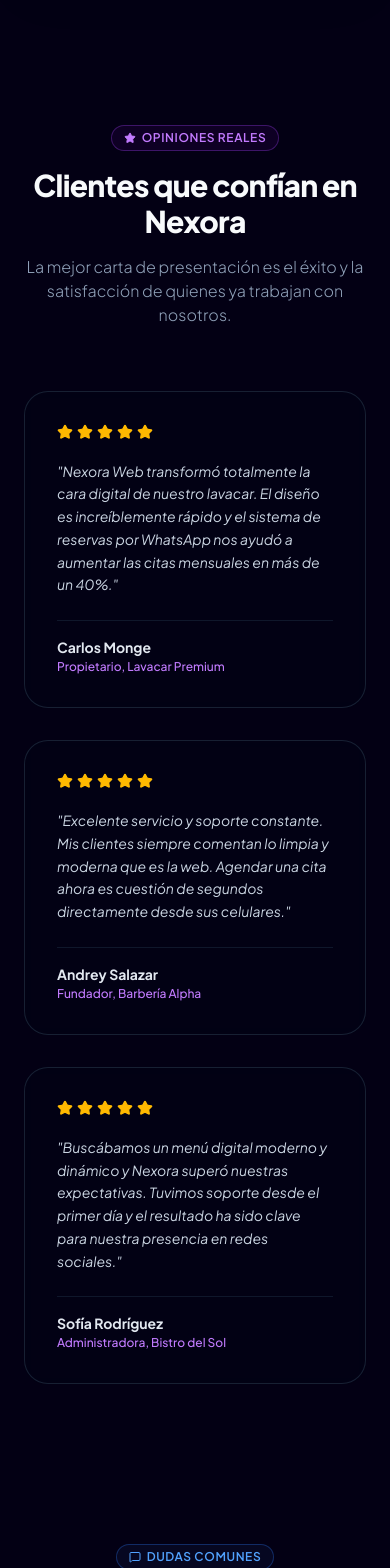
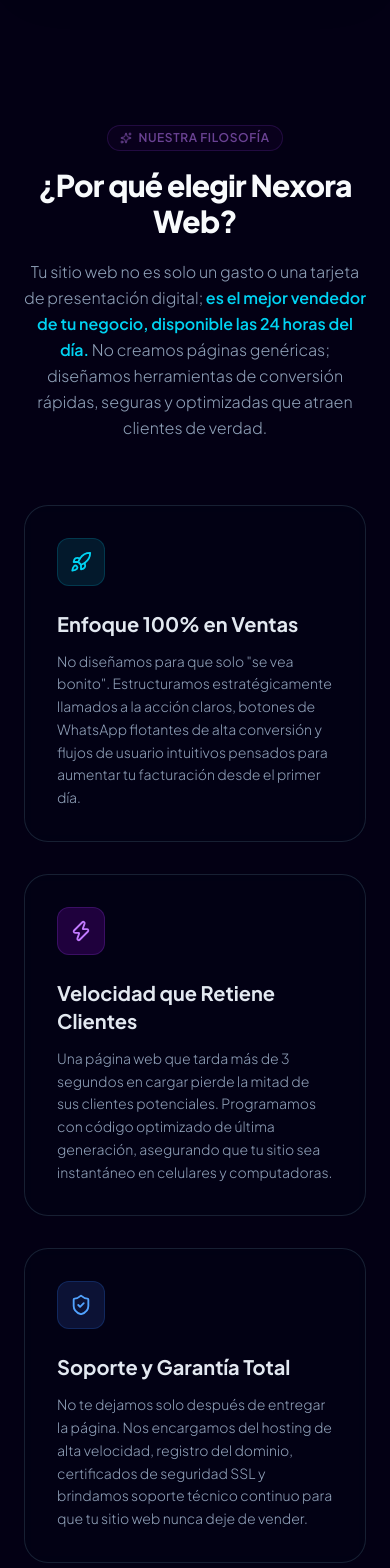
Before and after one commit to NexuraWebCR/Nexura-Web-CR, a React (Vite) app in the folder nexora-web/: page / in a window 390 px wide. Shown: the part 6420-7988 px from the top of the page. Built offline with nearby package versions, Linux system fonts and the light colour scheme.

Commit message:
Se quitaron las opiniones y se agrego el porque elegirnos

```diff
--- a/nexora-web/src/App.jsx
+++ b/nexora-web/src/App.jsx
@@ -117,23 +117,7 @@
         { value: "24/7", label: "Soporte Continuo", desc: "Atención personalizada posventa" }
     ]
 
-    const testimonials = [
-        {
-            name: "Carlos Monge",
-            role: "Propietario, Lavacar Premium",
-            comment: "Nexora Web transformó totalmente la cara digital de nuestro lavacar. El diseño es increíblemente rápido y el sistema de reservas por WhatsApp nos ayudó a aumentar las citas mensuales en más de un 40%."
-        },
-        {
-            name: "Andrey Salazar",
-            role: "Fundador, Barbería Alpha",
-            comment: "Excelente servicio y soporte constante. Mis clientes siempre comentan lo limpia y moderna que es la web. Agendar una cita ahora es cuestión de segundos directamente desde sus celulares."
-        },
-        {
-            name: "Sofía Rodríguez",
-            role: "Administradora, Bistro del Sol",
-            comment: "Buscábamos un menú digital moderno y dinámico y Nexora superó nuestras expectativas. Tuvimos soporte desde el primer día y el resultado ha sido clave para nuestra presencia en redes sociales."
-        }
-    ]
+
 
     const faqs = [
         {
@@ -209,8 +193,8 @@
                         <a href="#proyectos" className="hover:text-cyan-400 transition-colors relative after:absolute after:bottom-[-4px] after:left-0 after:w-0 after:h-[2px] after:bg-cyan-400 hover:after:w-full after:transition-all after:duration-300">
                             Proyectos
                         </a>
-                        <a href="#opiniones" className="hover:text-cyan-400 transition-colors relative after:absolute after:bottom-[-4px] after:left-0 after:w-0 after:h-[2px] after:bg-cyan-400 hover:after:w-full after:transition-all after:duration-300">
-                            Opiniones
+                        <a href="#propuesta" className="hover:text-cyan-400 transition-colors relative after:absolute after:bottom-[-4px] after:left-0 after:w-0 after:h-[2px] after:bg-cyan-400 hover:after:w-full after:transition-all after:duration-300">
+                            ¿Por qué elegirnos?
                         </a>
                         <a href="#contacto" className="hover:text-cyan-400 transition-colors relative after:absolute after:bottom-[-4px] after:left-0 after:w-0 after:h-[2px] after:bg-cyan-400 hover:after:w-full after:transition-all after:duration-300">
                             Contacto
@@ -259,8 +243,8 @@
                         <a href="#proyectos" onClick={() => setMenuOpen(false)} className="text-lg font-medium hover:text-cyan-400 transition py-1 border-b border-slate-900">
                             Proyectos
                         </a>
-                        <a href="#opiniones" onClick={() => setMenuOpen(false)} className="text-lg font-medium hover:text-cyan-400 transition py-1 border-b border-slate-900">
-                            Opiniones
+                        <a href="#propuesta" onClick={() => setMenuOpen(false)} className="text-lg font-medium hover:text-cyan-400 transition py-1 border-b border-slate-900">
+                            ¿Por qué elegirnos?
                         </a>
                         <a href="#contacto" onClick={() => setMenuOpen(false)} className="text-lg font-medium hover:text-cyan-400 transition py-1">
                             Contacto
@@ -616,55 +600,77 @@
             </section>
 
             {/* NUEVA: SECCIÓN DE TESTIMONIOS (OPINIONES) */}
+            {/* SECCIÓN POR QUÉ ELEGIRNOS */}
             <section
-                id="opiniones"
+                id="propuesta"
                 className="relative z-10 px-6 md:px-8 py-20 max-w-7xl mx-auto"
             >
                 <div className="text-center mb-16">
-                    <div className="inline-flex items-center gap-1.5 px-3 py-1 rounded-full border border-purple-500/30 bg-purple-950/20 text-purple-400 text-xs font-semibold uppercase tracking-wider mb-4">
-                        <Star size={12} className="fill-purple-400" />
-                        Opiniones Reales
+                    <div className="inline-flex items-center gap-1.5 px-3 py-1 rounded-full border border-purple-500/30 bg-purple-950/20 text-purple-400 text-xs font-semibold uppercase tracking-wider mb-4 animate-pulse">
+                        <Sparkles size={12} />
+                        Nuestra Filosofía
                     </div>
                     <h3 className="text-3xl md:text-5xl font-extrabold tracking-tight">
-                        Clientes que confían en Nexora
+                        ¿Por qué elegir Nexora Web?
                     </h3>
-                    <p className="text-slate-400 mt-4 max-w-2xl mx-auto font-light">
-                        La mejor carta de presentación es el éxito y la satisfacción de quienes ya trabajan con nosotros.
+                    <p className="text-slate-400 mt-5 max-w-3xl mx-auto font-light text-base md:text-lg leading-relaxed">
+                        Tu sitio web no es solo un gasto o una tarjeta de presentación digital; <span className="text-cyan-400 font-semibold">es el mejor vendedor de tu negocio, disponible las 24 horas del día.</span> No creamos páginas genéricas; diseñamos herramientas de conversión rápidas, seguras y optimizadas que atraen clientes de verdad.
                     </p>
                 </div>
 
                 <div className="grid md:grid-cols-3 gap-8">
-                    {testimonials.map((test, i) => (
-                        <motion.div
-                            key={i}
-                            initial={{ opacity: 0, scale: 0.95 }}
-                            whileInView={{ opacity: 1, scale: 1 }}
-                            viewport={{ once: true }}
-                            transition={{ duration: 0.4, delay: i * 0.1 }}
-                            className="bg-slate-950/30 border border-slate-800/80 rounded-3xl p-8 backdrop-blur-sm flex flex-col justify-between hover:border-purple-500/20 transition-colors"
-                        >
-                            <div>
 
-                                {/* CALIFICACIÓN EN ESTRELLAS */}
-                                <div className="flex gap-1 mb-5">
-                                    {[...Array(5)].map((_, idx) => (
-                                        <Star key={idx} size={16} className="text-amber-400 fill-amber-400" />
-                                    ))}
-                                </div>
+                    {/* CARTA 1: CONVERSIÓN */}
+                    <motion.div
+                        initial={{ opacity: 0, y: 20 }}
+                        whileInView={{ opacity: 1, y: 0 }}
+                        viewport={{ once: true }}
+                        transition={{ duration: 0.5, delay: 0.1 }}
+                        className="bg-slate-950/30 border border-slate-800/80 rounded-3xl p-8 backdrop-blur-sm hover:border-cyan-500/30 hover:bg-slate-950/60 transition-all duration-300 group"
+                    >
+                        <div className="w-12 h-12 rounded-xl bg-cyan-950/50 border border-cyan-500/20 flex items-center justify-center text-cyan-400 mb-6 group-hover:scale-110 transition-transform duration-300">
+                            <Rocket size={22} />
+                        </div>
+                        <h4 className="text-xl font-bold text-slate-200 mb-3 group-hover:text-cyan-400 transition-colors">Enfoque 100% en Ventas</h4>
+                        <p className="text-slate-400 text-sm font-light leading-relaxed">
+                            No diseñamos para que solo "se vea bonito". Estructuramos estratégicamente llamados a la acción claros, botones de WhatsApp flotantes de alta conversión y flujos de usuario intuitivos pensados para aumentar tu facturación desde el primer día.
+                        </p>
+                    </motion.div>
 
-                                <p className="text-slate-300 italic text-sm leading-relaxed font-light mb-6">
-                                    "{test.comment}"
-                                </p>
-                            </div>
+                    {/* CARTA 2: VELOCIDAD */}
+                    <motion.div
+                        initial={{ opacity: 0, y: 20 }}
+                        whileInView={{ opacity: 1, y: 0 }}
+                        viewport={{ once: true }}
+                        transition={{ duration: 0.5, delay: 0.2 }}
+                        className="bg-slate-950/30 border border-slate-800/80 rounded-3xl p-8 backdrop-blur-sm hover:border-purple-500/30 hover:bg-slate-950/60 transition-all duration-300 group"
+                    >
+                        <div className="w-12 h-12 rounded-xl bg-purple-950/50 border border-purple-500/20 flex items-center justify-center text-purple-400 mb-6 group-hover:scale-110 transition-transform duration-300">
+                            <Zap size={22} />
+                        </div>
+                        <h4 className="text-xl font-bold text-slate-200 mb-3 group-hover:text-purple-400 transition-colors">Velocidad que Retiene Clientes</h4>
+                        <p className="text-slate-400 text-sm font-light leading-relaxed">
+                            Una página web que tarda más de 3 segundos en cargar pierde la mitad de sus clientes potenciales. Programamos con código optimizado de última generación, asegurando que tu sitio sea instantáneo en celulares y computadoras.
+                        </p>
+                    </motion.div>
 
-                            {/* PERFIL */}
-                            <div className="pt-4 border-t border-slate-900">
-                                <h5 className="font-bold text-slate-200 text-sm">{test.name}</h5>
-                                <p className="text-xs text-purple-400 font-medium mt-0.5">{test.role}</p>
-                            </div>
+                    {/* CARTA 3: SOPORTE */}
+                    <motion.div
+                        initial={{ opacity: 0, y: 20 }}
+                        whileInView={{ opacity: 1, y: 0 }}
+                        viewport={{ once: true }}
+                        transition={{ duration: 0.5, delay: 0.3 }}
+                        className="bg-slate-950/30 border border-slate-800/80 rounded-3xl p-8 backdrop-blur-sm hover:border-blue-500/30 hover:bg-slate-950/60 transition-all duration-300 group"
+                    >
+                        <div className="w-12 h-12 rounded-xl bg-blue-950/50 border border-blue-500/20 flex items-center justify-center text-blue-400 mb-6 group-hover:scale-110 transition-transform duration-300">
+                            <ShieldCheck size={22} />
+                        </div>
+                        <h4 className="text-xl font-bold text-slate-200 mb-3 group-hover:text-blue-400 transition-colors">Soporte y Garantía Total</h4>
+                        <p className="text-slate-400 text-sm font-light leading-relaxed">
+                            No te dejamos solo después de entregar la página. Nos encargamos del hosting de alta velocidad, registro del dominio, certificados de seguridad SSL y brindamos soporte técnico continuo para que tu sitio web nunca deje de vender.
+                        </p>
+                    </motion.div>
 
-                        </motion.div>
-                    ))}
                 </div>
             </section>
 
```
